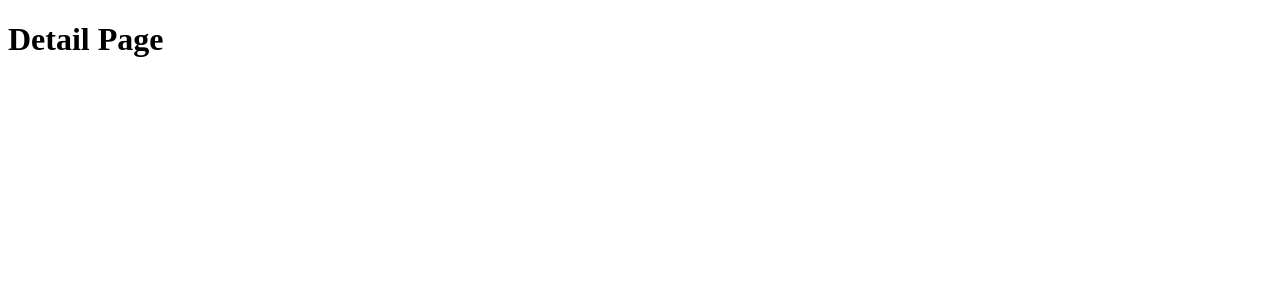
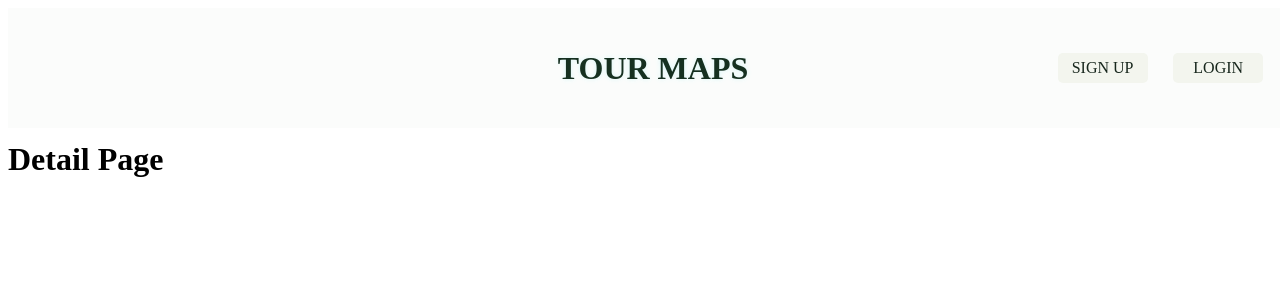
Before and after one commit to seunghee1108/tourmaps, a Next.js app: page /detail in a window 1280 px wide. Shown: the top 300 px of the page. Built offline with nearby package versions, Linux system fonts and the light colour scheme.

Commit message:
디테일 페이지 테스트확인

```diff
--- a/app/detail/page.tsx
+++ b/app/detail/page.tsx
@@ -1,9 +1,18 @@
-import React from 'react';
+"use client";
+
+import React, { useState } from "react";
+import styles from "@/app/styles/search.module.scss";
+import Topbar from "../components/Topbar/Topbar";
 
 const DetailPage: React.FC<{ title: string }> = ({ title }) => {
   return (
-    <div>
-      <h1>Detail Page</h1>
+    <div className={styles.container}>
+      <div className={styles.top}>
+        <Topbar />
+      </div>
+      <div>
+        <h1>Detail Page</h1>
+      </div>
     </div>
   );
 };
```
